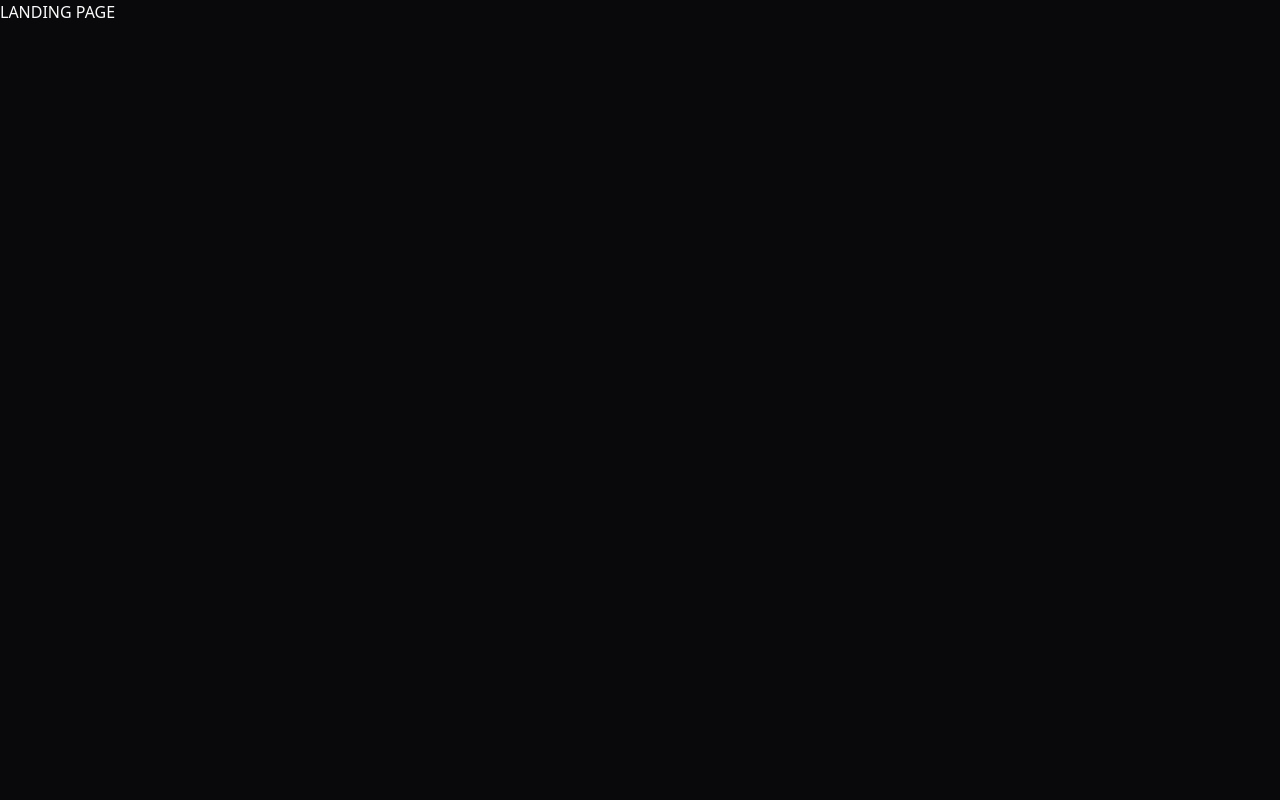
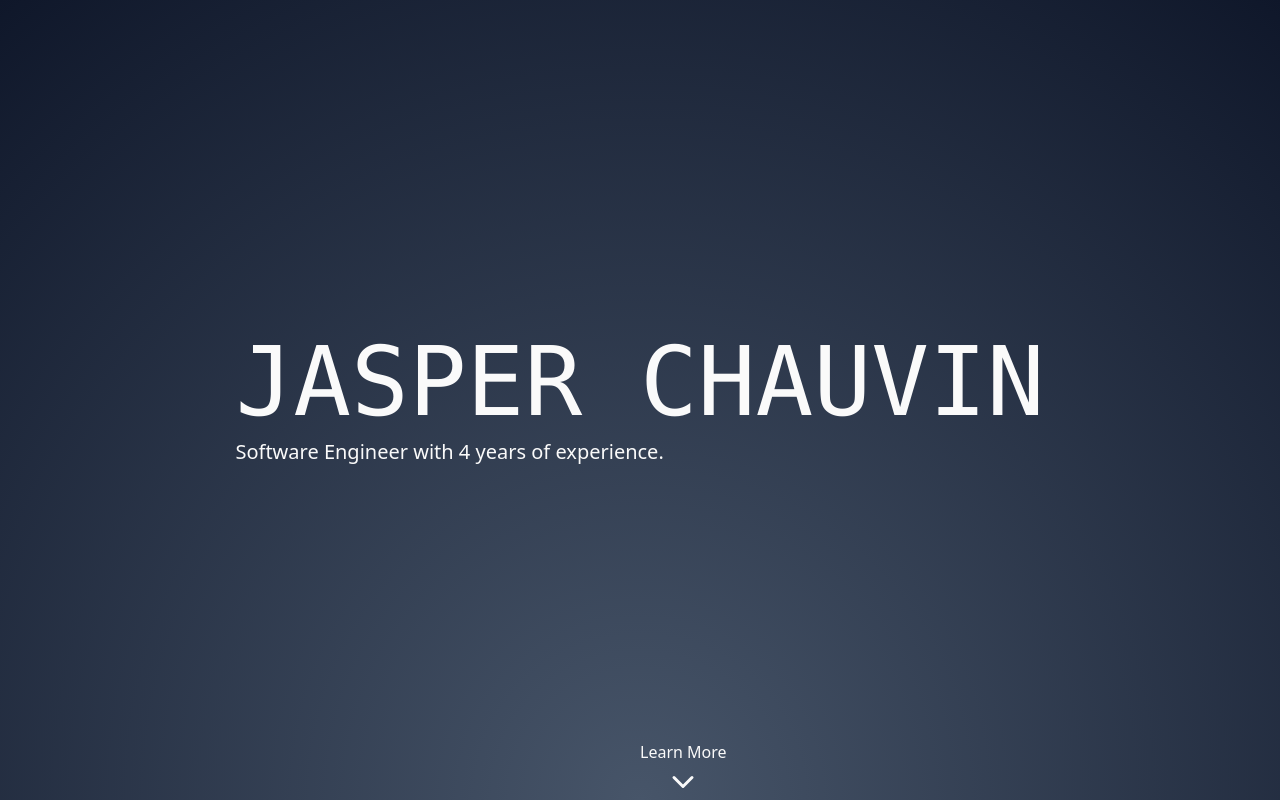
Before and after one commit to JasperCDev/Portfolio, a Next.js app: page / in a window 1280 px wide. Built offline with nearby package versions, Linux system fonts and the light colour scheme.

Commit message:
simple hero

```diff
--- a/src/app/layout.tsx
+++ b/src/app/layout.tsx
@@ -13,8 +13,8 @@ export default function RootLayout({
   children: React.ReactNode;
 }>) {
   return (
-    <html lang="en" style={{ colorScheme: "dark" }} className="dark">
-      <body>
+    <html lang="en" style={{ colorScheme: "dark" }} className="dark h-full">
+      <body className="h-full">
         <ThemeProvider
           attribute="class"
           defaultTheme="dark"
--- a/src/app/page.tsx
+++ b/src/app/page.tsx
@@ -1,5 +1,26 @@
 "use client";
 
+import { ChevronDown } from "lucide-react";
+
 export default function Home() {
-  return "LANDING PAGE";
+  return (
+    <>
+      <div className="h-full flex flex-col items-center justify-center p-20 bg-[radial-gradient(circle_at_center_bottom,_theme(colors.slate.600),_theme(colors.slate.900))]">
+        <div>
+          {" "}
+          <h1 className="text-8xl mb-2 font-mono uppercase">Jasper Chauvin</h1>
+          <p className="text-xl">
+            Software Engineer with 4 years of experience.
+          </p>
+        </div>
+      </div>
+      <button
+        onClick={() => alert("click")}
+        className="absolute bottom-0 left-[50%] flex flex-col items-center"
+      >
+        Learn More
+        <ChevronDown size={36} />
+      </button>
+    </>
+  );
 }
```
